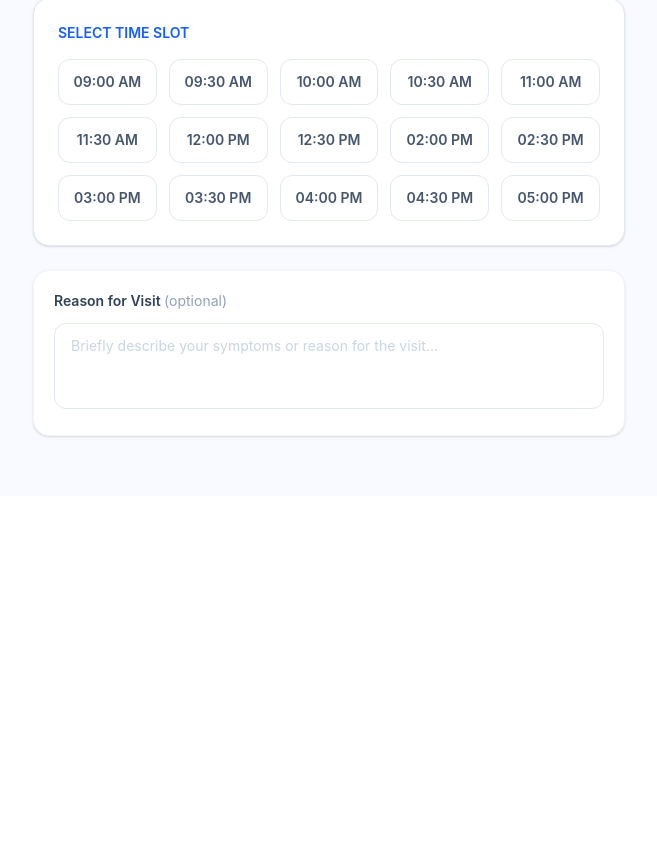
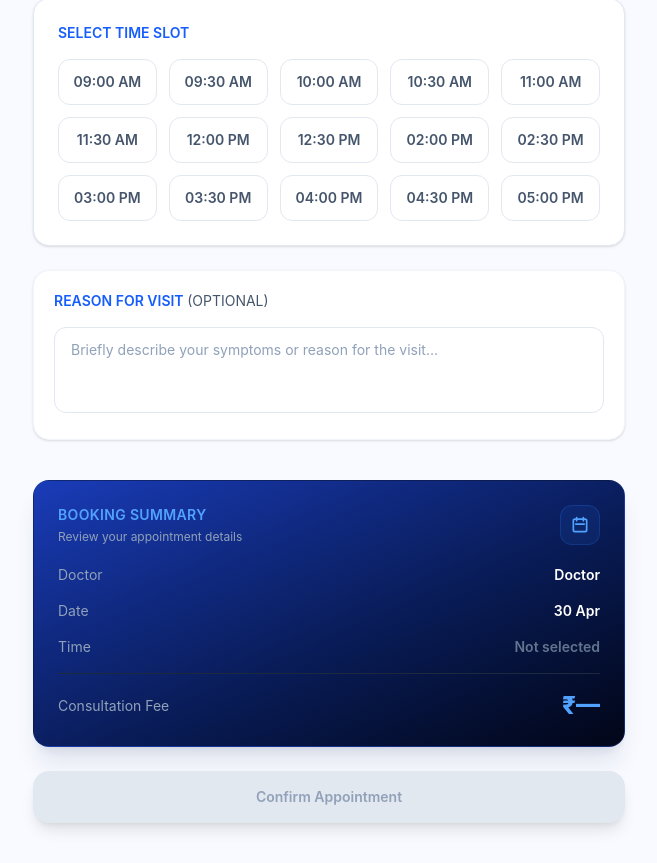
Before and after one commit to Tanineymar/Hospital-management, a React (Vite) app in the folder frontend/: page /book/1 in a window 1280 px wide. Shown: the part 566-1429 px from the top of the page, without its empty margins (311-968 px from the left). Before the commit the page ends 1062 px from the top, so only its background shows below. Built offline with nearby package versions, Linux system fonts and the light colour scheme; no server answers.

Commit message:
book appointment page created

```diff
--- a/frontend/src/pages/patient/BookAppointment.jsx
+++ b/frontend/src/pages/patient/BookAppointment.jsx
@@ -33,15 +33,16 @@ function BookAppointment() {
     const monthNames = ["Jan", "Feb", "Mar", "Apr", "May", "Jun", "Jul", "Aug", "Sep", "Oct", "Nov", "Dec"]
 
     const [days] = useState(getNext7Days)
-    const [selectedDayIdx , setSelectedDayIdx] = useState(0)
+    const [selectedDayIdx, setSelectedDayIdx] = useState(0)
 
     const TIME_SLOTS = [
-    "09:00 AM","09:30 AM","10:00 AM","10:30 AM","11:00 AM","11:30 AM","12:00 PM","12:30 PM",
-    "02:00 PM","02:30 PM","03:00 PM","03:30 PM",
-    "04:00 PM","04:30 PM","05:00 PM",
+        "09:00 AM", "09:30 AM", "10:00 AM", "10:30 AM", "11:00 AM", "11:30 AM", "12:00 PM", "12:30 PM",
+        "02:00 PM", "02:30 PM", "03:00 PM", "03:30 PM",
+        "04:00 PM", "04:30 PM", "05:00 PM",
     ]
 
-    const [selectedSlot , setSelectedSlot] = useState(null)
+    const [selectedSlot, setSelectedSlot] = useState(null)
+    const [reason, setReason] = useState("")
     useEffect(() => {
         API.get(`/doctor/profile/${doctorId}`)
             .then((res) => {
@@ -67,12 +68,42 @@ function BookAppointment() {
     ]
 
 
-     function getNext7Days(){
-        return Array.from({length: 7}, (_, i)=>{
+    function getNext7Days() {
+        return Array.from({ length: 7 }, (_, i) => {
             const date = new Date()
-            date.setDate(date.getDate()+ i)
+            date.setDate(date.getDate() + i)
             return date
         })
+    }
+
+    function formatDate(dateobj){
+        const year = dateobj.getFullYear()
+        const month = String(dateobj.getMonth() + 1).padStart(2 , "0")
+        const date = String (dateobj.getDate()).padStart(2 ,"0")
+
+        return `${date}-${month}-${year}`
+    }
+
+    async function handleBook() {
+        if(!selectedSlot){
+            alert("Please select time slot")
+            return
+        }
+
+        try {
+            const payload = {
+                doctorId,
+                slot: selectedSlot,
+                date: formatDate(days[selectedDayIdx]),
+                reason
+            }
+            // console.log(payload)
+            const response = await API.post("/appointment/book")
+            console.log(response.data)
+
+        } catch (error) {
+            console.error(error)
+        }
     }
 
     return (
@@ -176,9 +207,9 @@ function BookAppointment() {
                     <p className="text-sm font-semibold text-blue-600 uppercase mb-4">Select Date</p>
                     <div className="flex gap-2 overflow-x-auto pb-1">
                         {
-                        days.map((day , i)=>(
+                            days.map((day, i) => (
                                 <button key={i}
-                             onClick={()=>setSelectedDayIdx(i)}
+                                    onClick={() => setSelectedDayIdx(i)}
                                     className={`shrink-0 flex flex-col items-center rounded-xl px-4 py-3 border text-sm font-medium transition-all
                                     ${selectedDayIdx === i
                                             ? "bg-blue-600 border-blue-600  text-white shadow-md shadow-blue-100"
@@ -199,13 +230,12 @@ function BookAppointment() {
                     <p className="text-sm font-semibold text-blue-600 uppercase mb-4">Select Time Slot</p>
                     <div className="grid grid-cols-3 sm:grid-cols-4 md:grid-cols-5 gap-3 ">
                         {
-                            TIME_SLOTS.map((slot , i)=>(
+                            TIME_SLOTS.map((slot, i) => (
                                 <button key={i}
-                                onClick={()=>setSelectedSlot(slot)}
+                                    onClick={() => setSelectedSlot(slot)}
                                     className={`rounded-xl py-3 text-sm font-semibold border transition-all
 
-                             ${
-                    selectedSlot === slot
+                             ${selectedSlot === slot
                                             ? "bg-blue-600 text-white border-blue-600"
                                             : "border-slate-200 text-slate-600 hover:border-blue-300 hover:text-blue-600"
                                         }`}
@@ -217,18 +247,108 @@ function BookAppointment() {
                     </div>
                 </div>
 
-                 <div className="bg-white rounded-2xl border border-slate-100 p-5 mb-5 shadow-sm">
-                    <label className="text-sm font-semibold text-slate-700 block mb-3">
-                        Reason for Visit <span className="text-slate-400 font-normal">(optional)</span>
-                    </label>
+                <div className="bg-white rounded-2xl border border-slate-100 p-5 mb-10 shadow-sm hover:shadow-lg">
+                    <p className="text-sm font-semibold text-blue-600 mb-4 uppercase ">
+                        Reason for Visit <span className="text-slate-600 font-normal">(optional)</span>
+                    </p>
                     <textarea
                         rows={3}
-                        // value={reason}
-                        // onChange={(e) => setReason(e.target.value)}
+                        value={reason}
+                        onChange={(event) => setReason(event.target.value)}
                         placeholder="Briefly describe your symptoms or reason for the visit..."
-                        className="w-full rounded-xl border border-slate-200 px-4 py-3 text-sm text-slate-700 placeholder:text-slate-300 focus:outline-none focus:ring-2 focus:ring-blue-500 focus:border-transparent resize-none transition-all"
+                        className="w-full rounded-xl border border-slate-200 px-4 py-3 text-sm text-slate-700 placeholder:text-slate-400 focus:outline-none focus:ring-2 focus:ring-blue-500 focus:border-transparent resize-none transition-all"
                     />
                 </div>
+
+                <div className="bg-gradient-to-br from-blue-800 to-slate-950 rounded-2xl p-6 mb-6 shadow-xl shadow-blue-950/10 border border-blue-900/40">
+
+                    {/* Heading */}
+                    <div className="flex items-center justify-between mb-5">
+                        <div>
+                            <p className="text-sm font-semibold tracking-wide uppercase text-blue-400">
+                                Booking Summary
+                            </p>
+                            <p className="text-xs text-slate-400 mt-1">
+                                Review your appointment details
+                            </p>
+                        </div>
+
+                        <div className="w-10 h-10 rounded-xl bg-blue-500/10 border border-blue-500/20 flex items-center justify-center">
+                            <svg
+                                className="w-5 h-5 text-blue-400"
+                                fill="none"
+                                viewBox="0 0 24 24"
+                                stroke="currentColor"
+                                strokeWidth={2}
+                            >
+                                <path
+                                    strokeLinecap="round"
+                                    strokeLinejoin="round"
+                                    d="M8 7V3m8 4V3m-9 8h10m-11 9h12a2 2 0 002-2V7a2 2 0 00-2-2H6a2 2 0 00-2 2v11a2 2 0 002 2z"
+                                />
+                            </svg>
+                        </div>
+                    </div>
+
+                    {/* Details */}
+                    <div className="space-y-4 text-sm">
+
+                        <div className="flex items-center justify-between">
+                            <span className="text-slate-400">Doctor</span>
+                            <span className="font-semibold text-white">
+                                {name}
+                            </span>
+                        </div>
+
+                        <div className="flex items-center justify-between">
+                            <span className="text-slate-400">Date</span>
+
+                            <span className="font-semibold text-white">
+                                {days[selectedDayIdx].getDate()}{" "}
+                                {monthNames[days[selectedDayIdx].getMonth()]}
+                            </span>
+                        </div>
+
+                        <div className="flex items-center justify-between">
+                            <span className="text-slate-400">Time</span>
+
+                            <span
+                                className={`font-semibold ${selectedSlot
+                                        ? "text-white"
+                                        : "text-slate-500"
+                                    }`}
+                            >
+                                {selectedSlot || "Not selected"}
+                            </span>
+                        </div>
+
+                        {/* Divider */}
+                        <div className="border-t border-slate-800 pt-4 flex items-center justify-between">
+
+                            <span className="text-slate-400">
+                                Consultation Fee
+                            </span>
+
+                            <span className="text-2xl font-extrabold text-blue-400">
+                                ₹{doctor?.consultationFee ?? "—"}
+                            </span>
+
+                        </div>
+
+                    </div>
+                </div>
+
+<button
+    onClick={handleBook}
+    disabled={!selectedSlot}
+    className={`w-full rounded-2xl py-4 text-sm font-semibold transition-all shadow-lg ${
+        !selectedSlot
+            ? "bg-slate-200 text-slate-400 cursor-not-allowed"
+            : "bg-gradient-to-r from-blue-900 to-slate-950 text-white shadow-blue-200"
+    }`}
+>
+    Confirm Appointment
+</button>
             </div>
         </div>
     )
--- a/frontend/src/pages/patient/DoctorProfile.jsx
+++ b/frontend/src/pages/patient/DoctorProfile.jsx
@@ -57,6 +57,8 @@ function DoctorProfile() {
                 ><svg className="w-4 h-4" fill="none" viewBox="0 0 24 24" stroke="currentColor" strokeWidth={2.5}>
                         <path strokeLinecap="round" strokeLinejoin="round" d="M19 12H5m7-7l-7 7 7 7" />
                     </svg>Back to doctors</button>
+
+                    <h1 className="text-2xl font-bold mb-6">Doctor <span className="text-blue-600">Profile</span></h1>
 
 
                 <div className="bg-white rounded-2xl border border-slate-100 shadow-sm p-6 mb-4">
```
Lines whose indentation alone changed are shown as unchanged.
